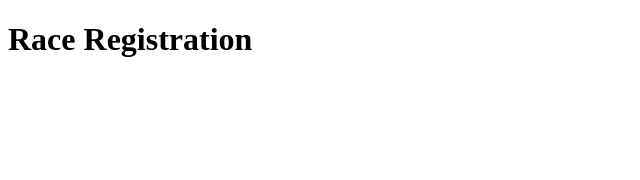
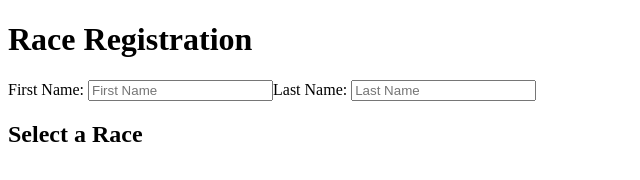
Before and after one commit to Gorganite/race-registration, a plain HTML site: page index.html in a window 1280 px wide. Shown: the whole page, without its empty margins (0-640 px from the left). Drawn offline with Linux system fonts and the light colour scheme.

Commit message:
Added the first and last name form

```diff
--- a/index.html
+++ b/index.html
@@ -3,10 +3,20 @@
 <head>
     <meta charset="UTF-8">
     <meta name="viewport" content="width=device-width, initial-scale=1.0">
-    <title>Document</title>
+    <title>Race Registration Form</title>
 </head>
 <body>
+    <form>
     <h1>Race Registration</h1>
+        <label for="fname">First Name:</label>
+        <input type="text" id="fname" name="fname" required placeholder="First Name"
+        <label for="lname">Last Name:</label>
+        <input type="text" id="lname" name="lname" required placeholder="Last Name"
+
+        <p><h2>Select a Race</h2></p>
+
+
+    </form>
 
 
 
```
